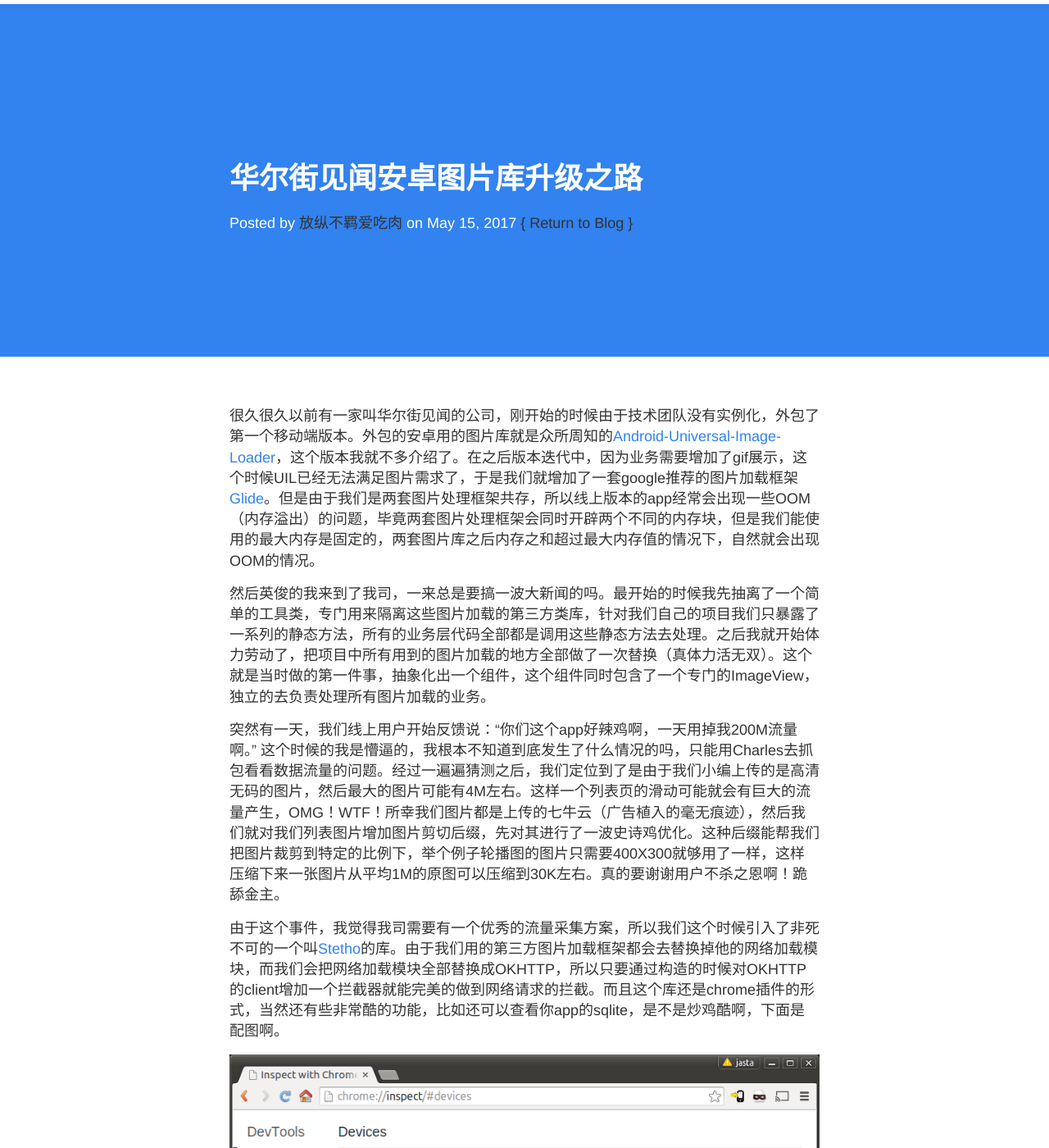
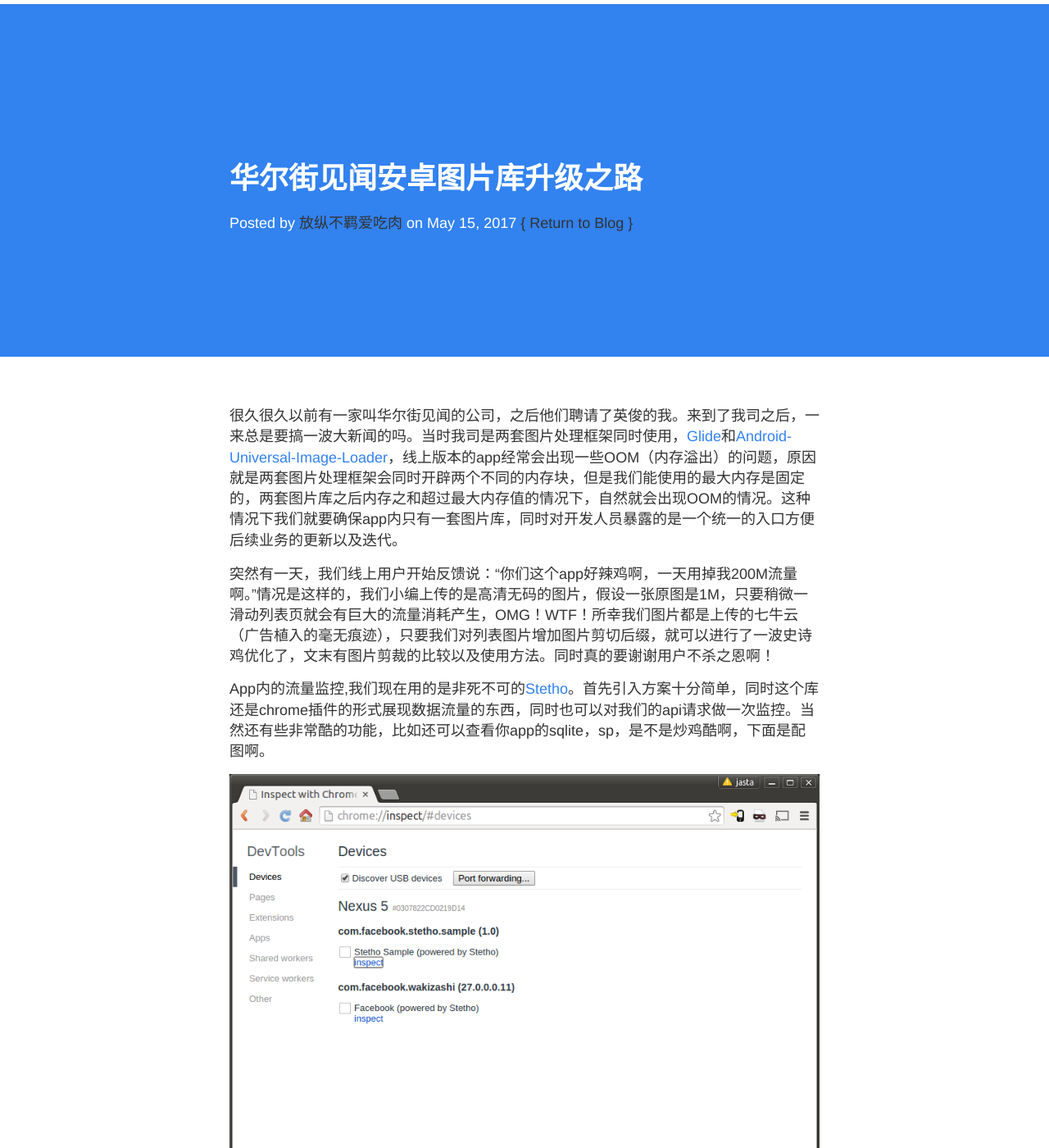
Before and after one commit to Leifzhang/leifzhang.github.io, a Jekyll site: the page built from _posts/2017-5-15-imageupdate.md, in a window 1280 px wide and 1400 px high. Shown: the whole window at 82% size. Built offline with Jekyll 4.4.1, drawn with Linux system fonts in a browser that asks for light colours; nearby versions of some CDN libraries; some of the changed text lies outside the part shown.

Commit message:
优化文本文案

```diff
--- a/_posts/2017-5-15-imageupdate.md
+++ b/_posts/2017-5-15-imageupdate.md
@@ -4,26 +4,23 @@ title: 华尔街见闻安卓图片库升级之路
 author: 放纵不羁爱吃肉
 ---
 
-很久很久以前有一家叫华尔街见闻的公司，刚开始的时候由于技术团队没有实例化，外包了第一个移动端版本。外包的安卓用的图片库就是众所周知的[Android-Universal-Image-Loader](https://github.com/nostra13/Android-Universal-Image-Loader)，这个版本我就不多介绍了。在之后版本迭代中，因为业务需要增加了gif展示，这个时候UIL已经无法满足图片需求了，于是我们就增加了一套google推荐的图片加载框架[Glide](https://github.com/bumptech/glide)。但是由于我们是两套图片处理框架共存，所以线上版本的app经常会出现一些OOM（内存溢出）的问题，毕竟两套图片处理框架会同时开辟两个不同的内存块，但是我们能使用的最大内存是固定的，两套图片库之后内存之和超过最大内存值的情况下，自然就会出现OOM的情况。
+很久很久以前有一家叫华尔街见闻的公司，之后他们聘请了英俊的我。来到了我司之后，一来总是要搞一波大新闻的吗。当时我司是两套图片处理框架同时使用，[Glide](https://github.com/bumptech/glide)和[Android-Universal-Image-Loader](https://github.com/nostra13/Android-Universal-Image-Loader)，线上版本的app经常会出现一些OOM（内存溢出）的问题，原因就是两套图片处理框架会同时开辟两个不同的内存块，但是我们能使用的最大内存是固定的，两套图片库之后内存之和超过最大内存值的情况下，自然就会出现OOM的情况。这种情况下我们就要确保app内只有`一套`图片库，同时对开发人员暴露的是一个`统一`的入口方便后续业务的更新以及迭代。
 
-然后英俊的我来到了我司，一来总是要搞一波大新闻的吗。最开始的时候我先抽离了一个简单的工具类，专门用来隔离这些图片加载的第三方类库，针对我们自己的项目我们只暴露了一系列的静态方法，所有的业务层代码全部都是调用这些静态方法去处理。之后我就开始体力劳动了，把项目中所有用到的图片加载的地方全部做了一次替换（真体力活无双）。这个就是当时做的第一件事，抽象化出一个组件，这个组件同时包含了一个专门的ImageView，独立的去负责处理所有图片加载的业务。
+突然有一天，我们线上用户开始反馈说：“你们这个app好辣鸡啊，一天用掉我200M流量啊。”情况是这样的，我们小编上传的是高清无码的图片，假设一张原图是1M，只要稍微一滑动列表页就会有巨大的流量消耗产生，OMG！WTF！所幸我们图片都是上传的七牛云（广告植入的毫无痕迹），只要我们对列表图片增加图片剪切后缀，就可以进行了一波史诗鸡优化了，文末有图片剪裁的比较以及使用方法。同时真的要谢谢用户不杀之恩啊！
 
-
-突然有一天，我们线上用户开始反馈说：“你们这个app好辣鸡啊，一天用掉我200M流量啊。” 这个时候的我是懵逼的，我根本不知道到底发生了什么情况的吗，只能用Charles去抓包看看数据流量的问题。经过一遍遍猜测之后，我们定位到了是由于我们小编上传的是高清无码的图片，然后最大的图片可能有4M左右。这样一个列表页的滑动可能就会有巨大的流量产生，OMG！WTF！所幸我们图片都是上传的七牛云（广告植入的毫无痕迹），然后我们就对我们列表图片增加图片剪切后缀，先对其进行了一波史诗鸡优化。这种后缀能帮我们把图片裁剪到特定的比例下，举个例子轮播图的图片只需要400X300就够用了一样，这样压缩下来一张图片从平均1M的原图可以压缩到30K左右。真的要谢谢用户不杀之恩啊！跪舔金主。
-
-由于这个事件，我觉得我司需要有一个优秀的流量采集方案，所以我们这个时候引入了非死不可的一个叫[Stetho](https://github.com/facebook/stetho)的库。由于我们用的第三方图片加载框架都会去替换掉他的网络加载模块，而我们会把网络加载模块全部替换成OKHTTP，所以只要通过构造的时候对OKHTTP的client增加一个拦截器就能完美的做到网络请求的拦截。而且这个库还是chrome插件的形式，当然还有些非常酷的功能，比如还可以查看你app的sqlite，是不是炒鸡酷啊，下面是配图啊。
+App内的流量监控,我们现在用的是非死不可的[Stetho](https://github.com/facebook/stetho)。首先引入方案十分简单，同时这个库还是chrome插件的形式展现数据流量的东西，同时也可以对我们的api请求做一次监控。当然还有些非常酷的功能，比如还可以查看你app的sqlite，sp，是不是炒鸡酷啊，下面是配图啊。
 
 ![stetho1](https://leifzhang.github.io/leifzhang.github.io/images/inspector-discovery.png)
 
 ![stetho2](https://leifzhang.github.io/leifzhang.github.io/images/inspector-network.png)
 
-后续的版本升级迭代中，我们后续发现如果完全用后端约定好的`!app.list.thumbnail`这种后缀应用场景是在是有点过于局限，毕竟最好的方案是IOS 安卓，前端，三端用的裁剪比例是按照分辨率裁剪才是最好的。这个时候我们对这个裁剪规则由进行了一次小小的升级更新，以下这些这种图片裁剪规则可能才是三端真正需要的，按照实际业务场景去裁剪我们想要的图片尺寸大小，上面还有一种是七牛的高斯模糊规则，高斯模糊其实也没必要客户端自己做的。
+后续的版本升级迭代中，我们后续发现特定的七牛后缀是没有办法解决所有业务场景,还容易出现一些第三方的图片无法展示问题，所以类似`!app.list.thumbnail`这种后缀就被我们用另外一种方式替换。最好的情况是不同的场景根据自己的需要请求不同的图片尺寸。这个时候我们对这个裁剪规则由进行了一次小小的升级更新，按照实际业务场景去裁剪我们想要的图片尺寸大小，同时我们还发现七牛的高斯模糊规则。
 
 
-各位看官应该也知道我司最近搞了一次后端技术重构，辣鸡安卓也积极响应了这次的号召，配合着一起做了一些升级和迭代，我司用户应该也记得去年见闻app过热的情况，这个问题其实有很多是历史原因，还有一些其实就是我们用的glide这个库其实对大的gif图片展示会有一些cpu使用率过高的问题，我们专门做过一次简单的实验，当展示一张4:3大小全屏的gif的情况下，glide的cpu使用率大概会是20%左右，这个数字已经基本是要上天了，而当我们把这个换成viewpager，然后你又设置了setOffscreenPageLimit，这个时候真的就起飞了，我们测试的结果应该是70以上，叠加的情况非常的可怕啊。我在[Glide](https://github.com/bumptech/glide)的issue中也找到的gif导致cpu过高的相似答案，[Glide gif CPU consumption](https://github.com/bumptech/glide/issues/1604)，证明这个问题的确存在的。由于以前做竞品调研啊，我特地反编译过头条和网易新闻，我发现他们有一家对gif图片是采取的一个叫[android-gif-drawable](https://github.com/koral--/android-gif-drawable)这样一个库，而另外一家的图片库选择的是[fresco](https://github.com/facebook/fresco)，真的让我细思极恐啊。
+我司用户应该也记得去年见闻app过热的情况，这个问题其中有一部分是历史代码债务原因，另外一个原因就是我们用的[Glide](https://github.com/bumptech/glide)对gif展示会导致cpu使用率过高的问题。我们专门做过一次简单的实验，当展示一张4:3大小全屏的gif的情况下，glide的cpu使用率大概会是20%左右，而当我们把这个换成viewpager，然后你又设置了setOffscreenPageLimit，我们测试的结果应该是70以上，这个时候我已经上天了就差和太阳肩并肩。最近我在[Glide](https://github.com/bumptech/glide)的issue中也找到的gif导致cpu过高的相似答案，
+[Glide gif CPU consumption](https://github.com/bumptech/glide/issues/1604)，证明不是只有我们碰到过这个问题。
 
-
-所以当时放在我面前的其实有两套方案啊，一个是glide + android-gif-drawable，另外一个是我也换成非死不可的库[fresco](https://github.com/facebook/fresco)，其实我不会告诉你我傻得两个方案都特么试了一遍。最后呢我们还是采用了第二种方案去完成这次图片库最重要的升级更新。
+我尝试过两套方案啊，第一个是[Glide](https://github.com/bumptech/glide)+ [android-gif-drawable](https://github.com/koral--/android-gif-drawable)，另外一个是我也换成非死不可的库[fresco](https://github.com/facebook/fresco)。对比结果大概是这样的:
 
 ### 原因其实有两点啊:
 
@@ -33,9 +30,7 @@ fresco在内存回收和释放上以及图片情况非常多的情况下是优
 #### 二、
 fresco可以添加webP普通图片支持，同时fresco可以支持动图的webP，fresco可以支持动图的webP，fresco可以支持动图的webP，重要的事情说三遍。对于webP不了解的同学可以先给你们开一个传送门[webP](https://www.zhihu.com/question/27201061)。
 
-
-同样的分辨率情况下,webP的图片格式要远比PNG,JPG的图片要小,JPG 46.1K左右的大小，而webP只有35.1K,无损压缩的PNG要有200K。这个质量压缩情况就非常乐观了。而GIF转webP 1M的情况下可以压缩到只剩1/3。其实我想说讲道理腾讯这次真的风光了，[TPG]{http://www.yxdown.com/news/201705/351469.html}的大小才是可怕，GIF竟然可以压缩的只剩1/10。跪拜腾讯大厂，这次方案比谷歌还屌，先刷个火箭，66666666666。
-
+同样的分辨率情况下,webP的图片格式要比PNG，JPG的图片要小。同样清晰度的一张JPG 46.1K左右的大小，而webP只有35.1K，而PNG则要有200K，客户端对图片的要求其实只有两点清晰，流量小。GIF转webP 1M的情况下可以压缩到只剩1/3。另外讲道理腾讯这次真的厉害了，他们的[TPG](http://www.yxdown.com/news/201705/351469.html)的才是最可怕，GIF竟然可以压缩的只剩1/10。跪拜腾讯大厂，这次方案比谷歌还屌，先刷个火箭，66666666666。
 
 
 最后大家肯定要说了啊，你不可能要求小编去约定上传格式啊，万一前端不支持webP这么办啊，还有IOS呢等等情况。这个时候我只想说广告时间。其实七牛云是允许我们约定返回的图片格式到底是什么的，而且也是支持gif转webP的，这个过程是不约束你上传图片的格式的。比方说小编上传的是JPG或者PNG，你只要约定好七牛后缀，他就会变成你想要的webP格式。
```
